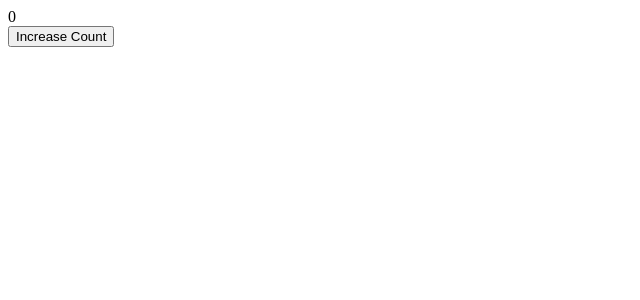
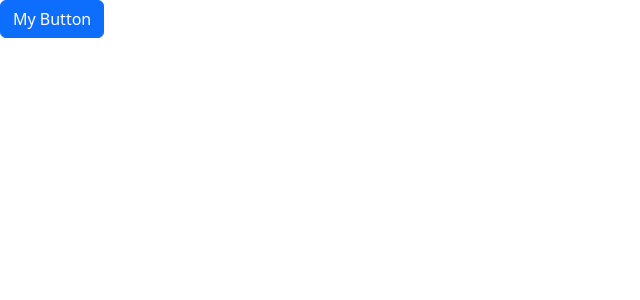
Before and after one commit to valentine-idi/tutorial, a React (Vite) app: page / in a window 1280 px wide. Shown: the top 300 px of the page, without its empty margins (0-640 px from the left). Built offline with nearby package versions, Linux system fonts and the light colour scheme.

Commit message:
button an display alert task

```diff
--- a/package.json
+++ b/package.json
@@ -9,7 +9,9 @@
     "preview": "vite preview"
   },
   "dependencies": {
+    "bootstrap": "^5.3.3",
     "react": "^18.2.0",
+    "react-bootstrap": "^2.10.4",
     "react-dom": "^18.2.0"
   },
   "devDependencies": {
--- a/src/App.tsx
+++ b/src/App.tsx
@@ -1,15 +1,14 @@
-import { useState } from 'react'
-import Message from './Components/Message'
-import './App.css'
+import { useState } from "react";
+import DisplayAlert from "./components/DisplayAlert";
+import "./App.css";
 
 function App() {
-  const [count, setCount] = useState(0)
-
+  const [ButtonType] = useState("link");
   return (
     <div className="App">
-      <Message />
+      <DisplayAlert />
     </div>
-  )
+  );
 }
 
-export default App
+export default App;
--- /dev/null
+++ b/src/Components/DisplayAlert.tsx
@@ -0,0 +1,20 @@
+import { useState } from "react";
+import { Alert, Button } from "react-bootstrap";
+
+const DisplayAlert = () => {
+  const [displayAlert, setHandleAlert] = useState(false);
+
+  return (
+    <>
+      {displayAlert && (
+        <Alert onClose={() => setHandleAlert(false)} dismissible>
+          My Alert
+        </Alert>
+      )}
+
+      <Button onClick={() => setHandleAlert(true)}>My Button</Button>
+    </>
+  );
+};
+
+export default DisplayAlert;
--- a/src/Components/Message.tsx
+++ b/src/Components/Message.tsx
@@ -1,19 +1,32 @@
 import { useState } from "react";
+import Button from "react-bootstrap/Button";
 
 function Message(){
-    var [counter, setCounter] = useState(0);
+    const [data, setData] = useState({name: "", isNameValid: false});
 
-    const increaseCounter = ()=>{
+    const setInputValue = (e: { target: any; })=>{
+        const newData = {...data};
+        newData.name = e.target.value;
+        setData(newData)
+    }
 
-        var number = counter;
-        number += 1;
-        setCounter(number);
+    const greet = ()=>{
+        const newData = {...data};
+
+        if(!newData.name) return
+        newData.isNameValid = true;
+
+        setData(newData)
     }
 
     return (
         <div>
-            <div>{counter}</div>
-            <button onClick={()=>increaseCounter()}>Increase Count</button>
+            <div>
+                <input name="name" value={data.name} onChange={setInputValue}/>
+                <Button onClick={greet}>SetName</Button>
+            </div>
+
+            {data.isNameValid && <div>Hello {data.name}</div>}
         </div>
 
     )
--- a/src/main.tsx
+++ b/src/main.tsx
@@ -1,7 +1,7 @@
 import React from 'react'
 import ReactDOM from 'react-dom/client'
 import App from './App'
-import './index.css'
+import 'bootstrap/dist/css/bootstrap.min.css';
 
 ReactDOM.createRoot(document.getElementById('root') as HTMLElement).render(
   <React.StrictMode>
```
Also changed, not shown: src/Components/Cities.tsx (added, +38 -0 lines), src/Components/DataItems.tsx (added, +23 -0 lines), src/Components/MyAlert.tsx (added, +13 -0 lines), src/Components/MyButton.tsx (added, +16 -0 lines), src/index.css (deleted), 1 other file (tests, documents, lock files or other folders).
